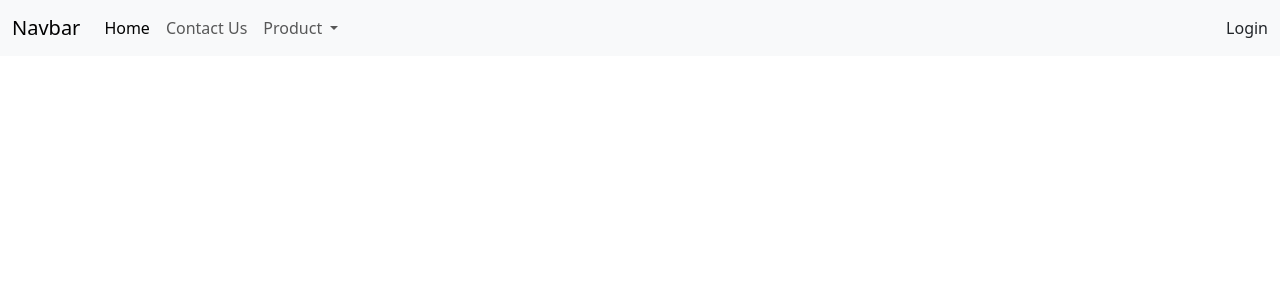
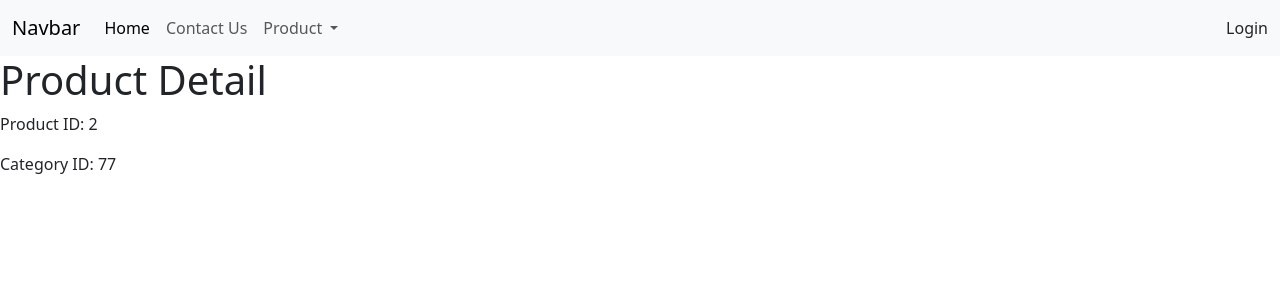
Before and after one commit to bhrugen/3-Vue-Router, a Vue app in the folder RouteOPedia/: page /product/2/77 in a window 1280 px wide. Shown: the top 300 px of the page. Built offline with nearby package versions, Linux system fonts and the light colour scheme.

Commit message:
Section 14 - Multiple parameters in url

```diff
--- a/RouteOPedia/src/Router/routes.js
+++ b/RouteOPedia/src/Router/routes.js
@@ -11,7 +11,8 @@ const router = createRouter({
     { path: "/", component: HomePage },
     { path: "/contact", component: Contact },
     { path: "/productList", component: ProductList },
-    { path: "/product/:productId", component: ProductDetail },
+    { path: "/product/:productId/:categoryId?", component: ProductDetail },
+    { path: "/product", component: ProductDetail },
   ],
 });
 
--- a/RouteOPedia/src/components/Layout/Header.vue
+++ b/RouteOPedia/src/components/Layout/Header.vue
@@ -35,12 +35,12 @@
             </a>
             <ul class="dropdown-menu">
               <li>
-                <router-link class="dropdown-item" to="productList"
+                <router-link class="dropdown-item" to="/productList"
                   >Product List</router-link
                 >
               </li>
               <li>
-                <router-link class="dropdown-item" to="#"
+                <router-link class="dropdown-item" to="/product"
                   >Product Detail</router-link
                 >
               </li>
--- a/RouteOPedia/src/components/Product/ProductDetail.vue
+++ b/RouteOPedia/src/components/Product/ProductDetail.vue
@@ -1,7 +1,15 @@
 <template>
   <div>
     <h1>Product Detail</h1>
-    <p>Product ID: {{ route.params.productId }}</p>
+    <div v-if="route.params.productId">
+      <p>Product ID: {{ route.params.productId }}</p>
+    </div>
+    <div v-else>
+      <p>No product ID found</p>
+    </div>
+    <div v-if="route.params.categoryId">
+      <p>Category ID: {{ route.params.categoryId }}</p>
+    </div>
   </div>
 </template>
 
```
